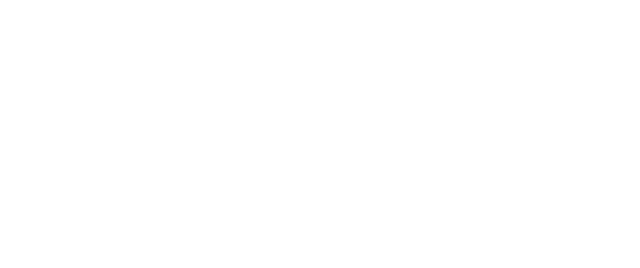
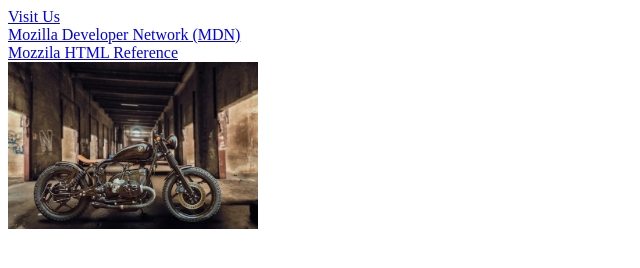
Before and after one commit to nikl79-mtl/CODINGFACTORY9WEB, a plain HTML site: page ch1/anchors.html in a window 1280 px wide. Shown: the whole page, without its empty margins (0-640 px from the left). Drawn offline with Linux system fonts and the light colour scheme.

Commit message:
ch1 commits

```diff
--- a/ch1/anchors.html
+++ b/ch1/anchors.html
@@ -7,5 +7,20 @@
 </head>
 <body>
 
+<a href="https://codingfactory.aueb.gr/" target="_blank">Visit Us</a>
+<br>
+<a href="https://developer.mozilla.org/en-US/" target="_blank">Mozilla Developer Network (MDN)</a>
+<br>
+<a href="https://developer.mozilla.org/en-US/docs/Web/HTML/Reference" target="_blank">Mozzila HTML Reference</a>
+
+
+
+    <br>
+    <a href="https://unsplash.com/">
+        <img src="../img/art1.jpg" alt="art1 image" width="250" height="auto">
+    </a>
+
+
+
 </body>
 </html>
```
Also changed, not shown: ch1/images.html (added, +15 -0 lines), img/art1.jpg (added), img/art2.jpg (added).
